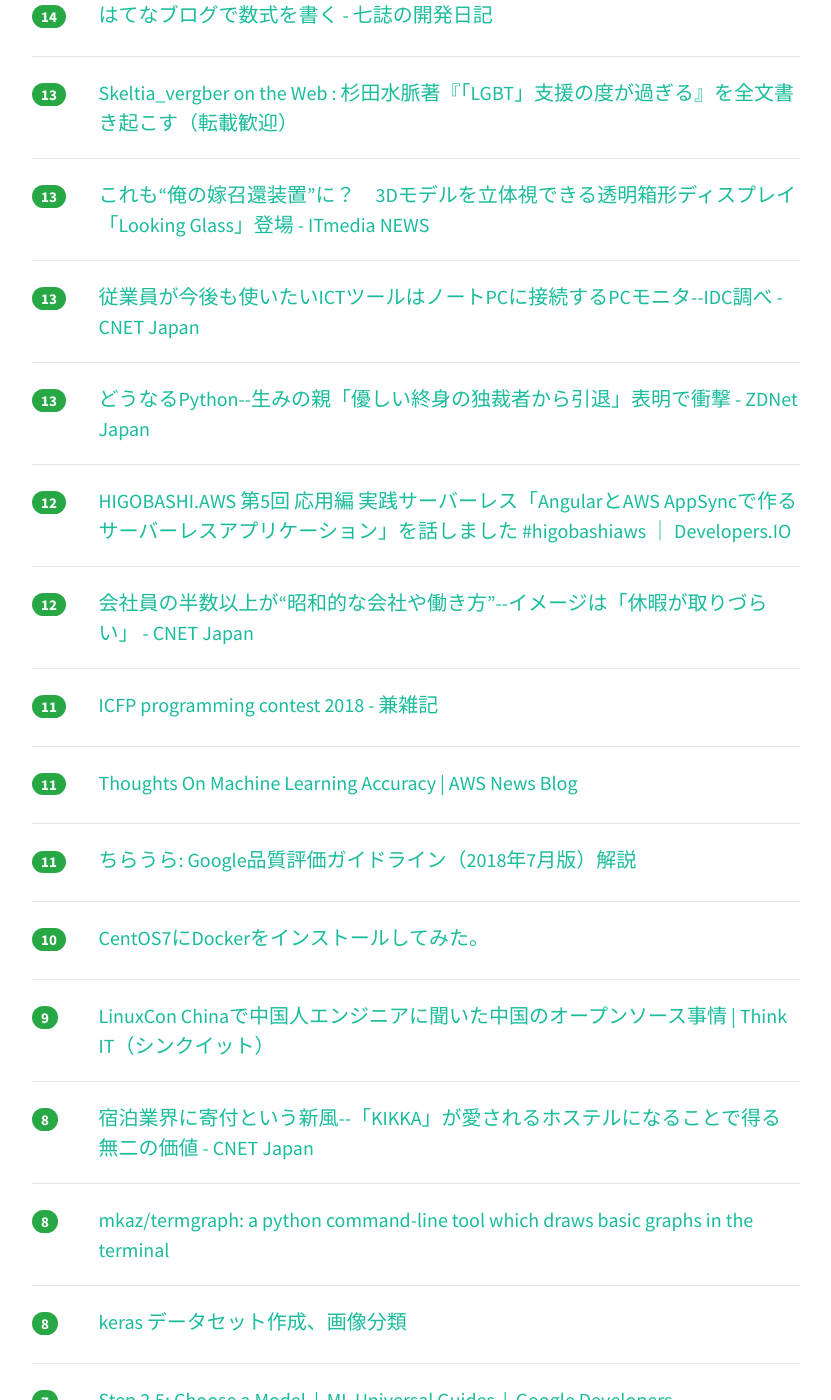
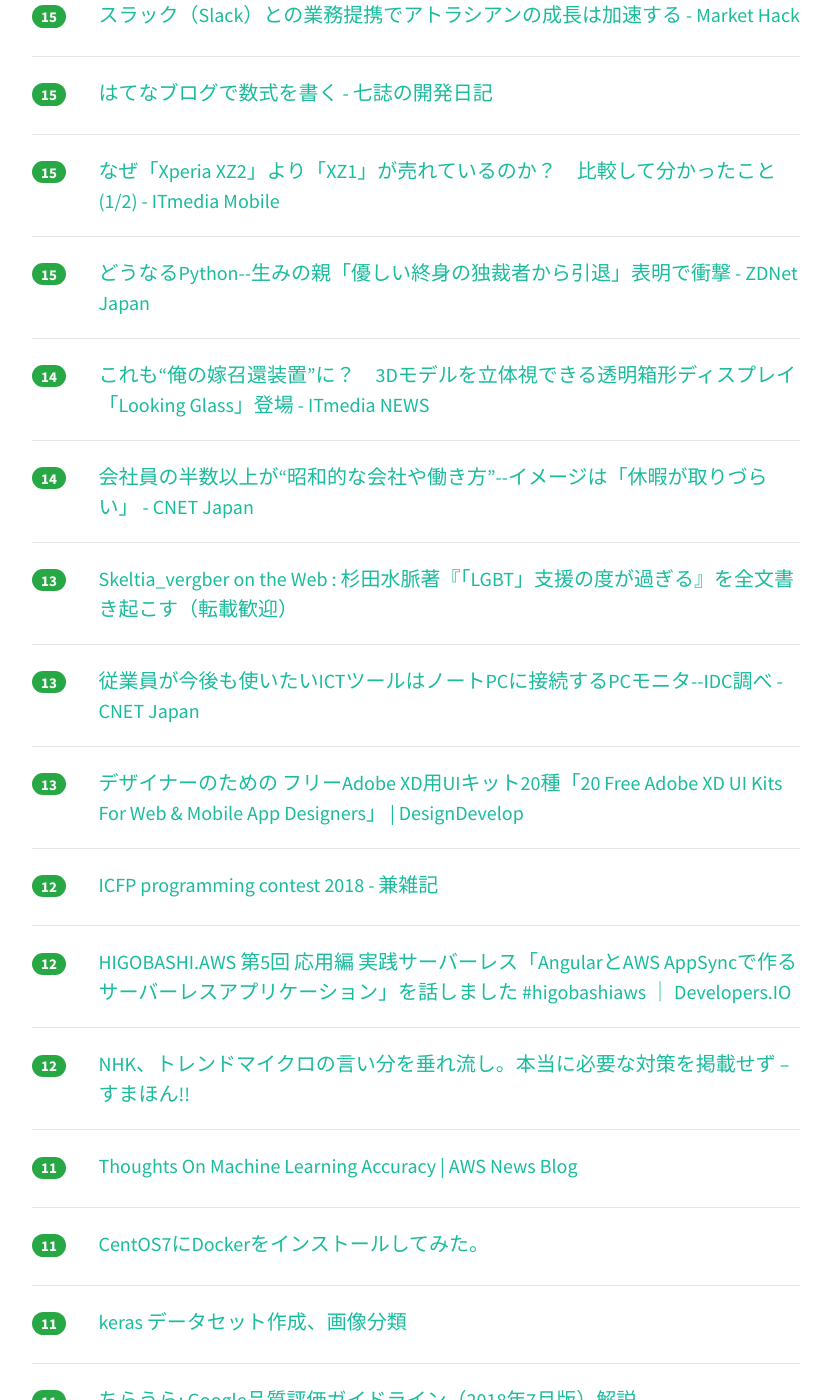
Before and after one commit to yatta47/hatena-matome-site, a Jekyll site: the page built from _posts/2018-07-28-hatena.md, in a window 1280 px wide and 1400 px high, scrolled down 2780 px. Shown: the whole window, without its empty margins (224-1055 px from the left). Built offline with Jekyll 4.4.1, drawn with Linux system fonts in a browser that asks for light colours; nearby versions of some CDN libraries; some of the changed text lies outside the part shown.

Commit message:
Updated 2018-07-28

```diff
--- a/_posts/2018-07-28-hatena.md
+++ b/_posts/2018-07-28-hatena.md
@@ -1,38 +1,43 @@
 ---
 layout: post
 title:  "2018-07-28 はてぶIT"
-date:   2018-07-28 14:01:55
+date:   2018-07-28 15:01:34
 tags: [it-hotentry]
 ---
-48 件のデータあり
+54 件のデータあり
 
 <hr><div class="row">
-<div class="col-1"><span class="badge badge-pill badge-success h2">184</span></div>
+<div class="col-1"><span class="badge badge-pill badge-success h2">196</span></div>
 <div class="col-11"><a href='http://twitter.com/HiromitsuTakagi/status/1022834429356531712' target='_blank'>Hiromitsu Takagiさんのツイート: "全く出鱈目な注意喚起。対策の案内が出鱈目。 https://t.co/gTCApCppvV （ネットワーク報道部記者 郡義之 飯田耕太）"</a></div>
 </div>
 <hr>
 <div class="row">
-<div class="col-1"><span class="badge badge-pill badge-success h2">134</span></div>
+<div class="col-1"><span class="badge badge-pill badge-success h2">147</span></div>
 <div class="col-11"><a href='https://tech.nikkeibp.co.jp/atcl/nxt/news/18/02165/' target='_blank'>多摩のビル建設現場火災、AWS向けデータセンターの可能性が濃厚 | 日経 xTECH（クロステック）</a></div>
 </div>
 <hr>
 <div class="row">
-<div class="col-1"><span class="badge badge-pill badge-success h2">125</span></div>
+<div class="col-1"><span class="badge badge-pill badge-success h2">129</span></div>
 <div class="col-11"><a href='http://kabumatome.doorblog.jp/archives/65923409.html' target='_blank'>安藤ハザマ、Amazonの新データセンターと噂の工事中建物を燃やす : 市況かぶ全力２階建</a></div>
 </div>
 <hr>
 <div class="row">
-<div class="col-1"><span class="badge badge-pill badge-success h2">124</span></div>
+<div class="col-1"><span class="badge badge-pill badge-success h2">129</span></div>
 <div class="col-11"><a href='http://nomolk.hatenablog.com/entry/2018/07/28/005600' target='_blank'>Python+OpenCVで居眠りを検出してArduinoでエアコンの設定温度を下げる - nomolkのブログ</a></div>
 </div>
 <hr>
 <div class="row">
-<div class="col-1"><span class="badge badge-pill badge-success h2">109</span></div>
+<div class="col-1"><span class="badge badge-pill badge-success h2">128</span></div>
 <div class="col-11"><a href='https://blog.amedama.jp/entry/2018/07/28/003342' target='_blank'>Python: Selenium + Headless Chrome で Web ページ全体のスクリーンショットを撮る - CUBE SUGAR CONTAINER</a></div>
 </div>
 <hr>
 <div class="row">
-<div class="col-1"><span class="badge badge-pill badge-success h2">42</span></div>
+<div class="col-1"><span class="badge badge-pill badge-success h2">83</span></div>
+<div class="col-11"><a href='http://halide-lang.org/' target='_blank'>Halide</a></div>
+</div>
+<hr>
+<div class="row">
+<div class="col-1"><span class="badge badge-pill badge-success h2">43</span></div>
 <div class="col-11"><a href='https://qiita.com/cawpea/items/c6cc6e2b9baaec1bca62' target='_blank'>Vue.jsで開発を始める前に決めておきたい事</a></div>
 </div>
 <hr>
@@ -42,33 +47,48 @@ tags: [it-hotentry]
 </div>
 <hr>
 <div class="row">
-<div class="col-1"><span class="badge badge-pill badge-success h2">27</span></div>
+<div class="col-1"><span class="badge badge-pill badge-success h2">30</span></div>
 <div class="col-11"><a href='https://tatsu-zine.com/books/clean-architecture' target='_blank'>Clean Architecture 達人に学ぶソフトウェアの構造と設計【委託】 - 達人出版会</a></div>
 </div>
 <hr>
 <div class="row">
-<div class="col-1"><span class="badge badge-pill badge-success h2">25</span></div>
+<div class="col-1"><span class="badge badge-pill badge-success h2">28</span></div>
+<div class="col-11"><a href='https://qiita.com/HeRo/items/4e65dcc82783b2766c03' target='_blank'>GAS のGoogle謹製CLIツール clasp</a></div>
+</div>
+<hr>
+<div class="row">
+<div class="col-1"><span class="badge badge-pill badge-success h2">27</span></div>
 <div class="col-11"><a href='http://appllio.com/smartphone-document-print-out-cvs' target='_blank'>スマホにあるPDF・エクセル等の文書をコンビニで印刷する方法【セブン／ローソン／ファミマなど】 | アプリオ</a></div>
 </div>
 <hr>
 <div class="row">
-<div class="col-1"><span class="badge badge-pill badge-success h2">24</span></div>
+<div class="col-1"><span class="badge badge-pill badge-success h2">26</span></div>
 <div class="col-11"><a href='https://qiita.com/msssgur/items/a0c4ceeabb68e9ed9743' target='_blank'>chrootとDockerの使い分け</a></div>
 </div>
 <hr>
 <div class="row">
 <div class="col-1"><span class="badge badge-pill badge-success h2">24</span></div>
-<div class="col-11"><a href='https://qiita.com/HeRo/items/4e65dcc82783b2766c03' target='_blank'>GAS のGoogle謹製CLIツール clasp</a></div>
-</div>
-<hr>
-<div class="row">
-<div class="col-1"><span class="badge badge-pill badge-success h2">23</span></div>
 <div class="col-11"><a href='https://japan.cnet.com/article/35122553/' target='_blank'>［ブックレビュー］伝えるコツは順番にあった--「一番伝わる説明の順番」 - CNET Japan</a></div>
 </div>
 <hr>
 <div class="row">
+<div class="col-1"><span class="badge badge-pill badge-success h2">22</span></div>
+<div class="col-11"><a href='http://www.itmedia.co.jp/news/articles/1807/27/news133.html' target='_blank'>自分のキャラに魂を入れる「魔法」　VTuberだけではない、ピクシブが「VRoid Studio」を開発した理由 (1/2) - ITmedia NEWS</a></div>
+</div>
+<hr>
+<div class="row">
+<div class="col-1"><span class="badge badge-pill badge-success h2">21</span></div>
+<div class="col-11"><a href='https://fa-works.com/blog/how-to-receive-a-million-packets' target='_blank'>100万ppsを受信するプログラムを書くのはどのくらい難しいのか？【翻訳】CloudFlare ブログ | FAworks</a></div>
+</div>
+<hr>
+<div class="row">
 <div class="col-1"><span class="badge badge-pill badge-success h2">20</span></div>
-<div class="col-11"><a href='http://www.itmedia.co.jp/news/articles/1807/27/news133.html' target='_blank'>自分のキャラに魂を入れる「魔法」　VTuberだけではない、ピクシブが「VRoid Studio」を開発した理由 (1/2) - ITmedia NEWS</a></div>
+<div class="col-11"><a href='https://iphone-mania.jp/news-220166/' target='_blank'>auが「4年縛り」撤廃へ！公取委の指導に対応、ソフトバンクも続く方針 - iPhone Mania</a></div>
+</div>
+<hr>
+<div class="row">
+<div class="col-1"><span class="badge badge-pill badge-success h2">20</span></div>
+<div class="col-11"><a href='https://wired.jp/2018/07/27/regulation-of-facial-recognition/' target='_blank'>「顔認識は規制すべき」という、マイクロソフトの意外な要望の真意｜WIRED.jp</a></div>
 </div>
 <hr>
 <div class="row">
@@ -83,7 +103,7 @@ tags: [it-hotentry]
 <hr>
 <div class="row">
 <div class="col-1"><span class="badge badge-pill badge-success h2">19</span></div>
-<div class="col-11"><a href='https://iphone-mania.jp/news-220166/' target='_blank'>auが「4年縛り」撤廃へ！公取委の指導に対応、ソフトバンクも続く方針 - iPhone Mania</a></div>
+<div class="col-11"><a href='https://www.ryuzee.com/contents/blog/7129' target='_blank'>Keycloakを使ってAWSにSSO接続する方法</a></div>
 </div>
 <hr>
 <div class="row">
@@ -93,17 +113,7 @@ tags: [it-hotentry]
 <hr>
 <div class="row">
 <div class="col-1"><span class="badge badge-pill badge-success h2">18</span></div>
-<div class="col-11"><a href='https://www.ryuzee.com/contents/blog/7129' target='_blank'>Keycloakを使ってAWSにSSO接続する方法</a></div>
-</div>
-<hr>
-<div class="row">
-<div class="col-1"><span class="badge badge-pill badge-success h2">18</span></div>
 <div class="col-11"><a href='https://japan.cnet.com/article/35123181/' target='_blank'>現実と地続きのVR世界は我々の望むものか--ドワンゴらがVR事業で新会社 - CNET Japan</a></div>
-</div>
-<hr>
-<div class="row">
-<div class="col-1"><span class="badge badge-pill badge-success h2">18</span></div>
-<div class="col-11"><a href='https://wired.jp/2018/07/27/regulation-of-facial-recognition/' target='_blank'>「顔認識は規制すべき」という、マイクロソフトの意外な要望の真意｜WIRED.jp</a></div>
 </div>
 <hr>
 <div class="row">
@@ -122,13 +132,18 @@ tags: [it-hotentry]
 </div>
 <hr>
 <div class="row">
+<div class="col-1"><span class="badge badge-pill badge-success h2">16</span></div>
+<div class="col-11"><a href='http://ogimotokin.hatenablog.com/entry/2018/07/28/020711' target='_blank'>M5stack（ESP32)でお風呂沸かしボタン押しロボットを作ってみた - OGIMOノート</a></div>
+</div>
+<hr>
+<div class="row">
 <div class="col-1"><span class="badge badge-pill badge-success h2">15</span></div>
 <div class="col-11"><a href='http://markethack.net/archives/52084044.html' target='_blank'>スラック（Slack）との業務提携でアトラシアンの成長は加速する - Market Hack</a></div>
 </div>
 <hr>
 <div class="row">
 <div class="col-1"><span class="badge badge-pill badge-success h2">15</span></div>
-<div class="col-11"><a href='http://ogimotokin.hatenablog.com/entry/2018/07/28/020711' target='_blank'>M5stack（ESP32)でお風呂沸かしボタン押しロボットを作ってみた - OGIMOノート</a></div>
+<div class="col-11"><a href='http://7shi.hateblo.jp/entry/2018/07/27/185311' target='_blank'>はてなブログで数式を書く - 七誌の開発日記</a></div>
 </div>
 <hr>
 <div class="row">
@@ -137,8 +152,18 @@ tags: [it-hotentry]
 </div>
 <hr>
 <div class="row">
+<div class="col-1"><span class="badge badge-pill badge-success h2">15</span></div>
+<div class="col-11"><a href='https://japan.zdnet.com/article/35123118/' target='_blank'>どうなるPython--生みの親「優しい終身の独裁者から引退」表明で衝撃 - ZDNet Japan</a></div>
+</div>
+<hr>
+<div class="row">
 <div class="col-1"><span class="badge badge-pill badge-success h2">14</span></div>
-<div class="col-11"><a href='http://7shi.hateblo.jp/entry/2018/07/27/185311' target='_blank'>はてなブログで数式を書く - 七誌の開発日記</a></div>
+<div class="col-11"><a href='http://www.itmedia.co.jp/news/articles/1807/27/news100.html' target='_blank'>これも“俺の嫁召還装置”に？　3Dモデルを立体視できる透明箱形ディスプレイ「Looking Glass」登場 - ITmedia NEWS</a></div>
+</div>
+<hr>
+<div class="row">
+<div class="col-1"><span class="badge badge-pill badge-success h2">14</span></div>
+<div class="col-11"><a href='https://japan.cnet.com/article/35123021/' target='_blank'>会社員の半数以上が“昭和的な会社や働き方”--イメージは「休暇が取りづらい」 - CNET Japan</a></div>
 </div>
 <hr>
 <div class="row">
@@ -148,17 +173,17 @@ tags: [it-hotentry]
 <hr>
 <div class="row">
 <div class="col-1"><span class="badge badge-pill badge-success h2">13</span></div>
-<div class="col-11"><a href='http://www.itmedia.co.jp/news/articles/1807/27/news100.html' target='_blank'>これも“俺の嫁召還装置”に？　3Dモデルを立体視できる透明箱形ディスプレイ「Looking Glass」登場 - ITmedia NEWS</a></div>
-</div>
-<hr>
-<div class="row">
-<div class="col-1"><span class="badge badge-pill badge-success h2">13</span></div>
 <div class="col-11"><a href='https://japan.cnet.com/article/35123097/' target='_blank'>従業員が今後も使いたいICTツールはノートPCに接続するPCモニタ--IDC調べ - CNET Japan</a></div>
 </div>
 <hr>
 <div class="row">
 <div class="col-1"><span class="badge badge-pill badge-success h2">13</span></div>
-<div class="col-11"><a href='https://japan.zdnet.com/article/35123118/' target='_blank'>どうなるPython--生みの親「優しい終身の独裁者から引退」表明で衝撃 - ZDNet Japan</a></div>
+<div class="col-11"><a href='https://design-develop.net/design/20-free-adobe-xd-ui-kits.html' target='_blank'>デザイナーのための フリーAdobe XD用UIキット20種「20 Free Adobe XD UI Kits For Web & Mobile App Designers」 | DesignDevelop</a></div>
+</div>
+<hr>
+<div class="row">
+<div class="col-1"><span class="badge badge-pill badge-success h2">12</span></div>
+<div class="col-11"><a href='http://shinh.hatenablog.com/entry/2018/07/27/033124' target='_blank'>ICFP programming contest 2018 - 兼雑記</a></div>
 </div>
 <hr>
 <div class="row">
@@ -168,12 +193,7 @@ tags: [it-hotentry]
 <hr>
 <div class="row">
 <div class="col-1"><span class="badge badge-pill badge-success h2">12</span></div>
-<div class="col-11"><a href='https://japan.cnet.com/article/35123021/' target='_blank'>会社員の半数以上が“昭和的な会社や働き方”--イメージは「休暇が取りづらい」 - CNET Japan</a></div>
-</div>
-<hr>
-<div class="row">
-<div class="col-1"><span class="badge badge-pill badge-success h2">11</span></div>
-<div class="col-11"><a href='http://shinh.hatenablog.com/entry/2018/07/27/033124' target='_blank'>ICFP programming contest 2018 - 兼雑記</a></div>
+<div class="col-11"><a href='https://smhn.info/201807-nhk-trendmicro' target='_blank'>NHK、トレンドマイクロの言い分を垂れ流し。本当に必要な対策を掲載せず – すまほん!!</a></div>
 </div>
 <hr>
 <div class="row">
@@ -183,32 +203,47 @@ tags: [it-hotentry]
 <hr>
 <div class="row">
 <div class="col-1"><span class="badge badge-pill badge-success h2">11</span></div>
+<div class="col-11"><a href='https://qiita.com/ysuzuki963/items/a31c31735e5b8bed06fe' target='_blank'>CentOS7にDockerをインストールしてみた。</a></div>
+</div>
+<hr>
+<div class="row">
+<div class="col-1"><span class="badge badge-pill badge-success h2">11</span></div>
+<div class="col-11"><a href='https://qiita.com/skyfish20ch/items/781407972c84de05af60' target='_blank'>keras データセット作成、画像分類　</a></div>
+</div>
+<hr>
+<div class="row">
+<div class="col-1"><span class="badge badge-pill badge-success h2">11</span></div>
 <div class="col-11"><a href='https://allforallinternetusers.blogspot.com/2018/07/google20187.html' target='_blank'>ちらうら: Google品質評価ガイドライン&#65288;2018年7月版&#65289;解説 &#12288;</a></div>
 </div>
 <hr>
 <div class="row">
 <div class="col-1"><span class="badge badge-pill badge-success h2">10</span></div>
-<div class="col-11"><a href='https://qiita.com/ysuzuki963/items/a31c31735e5b8bed06fe' target='_blank'>CentOS7にDockerをインストールしてみた。</a></div>
+<div class="col-11"><a href='https://thinkit.co.jp/article/14721' target='_blank'>LinuxCon Chinaで中国人エンジニアに聞いた中国のオープンソース事情 | Think IT（シンクイット）</a></div>
 </div>
 <hr>
 <div class="row">
 <div class="col-1"><span class="badge badge-pill badge-success h2">9</span></div>
-<div class="col-11"><a href='https://thinkit.co.jp/article/14721' target='_blank'>LinuxCon Chinaで中国人エンジニアに聞いた中国のオープンソース事情 | Think IT（シンクイット）</a></div>
+<div class="col-11"><a href='https://github.com/mkaz/termgraph' target='_blank'>mkaz/termgraph: a python command-line tool which draws basic graphs in the terminal</a></div>
+</div>
+<hr>
+<div class="row">
+<div class="col-1"><span class="badge badge-pill badge-success h2">9</span></div>
+<div class="col-11"><a href='https://simchange.jp/travel-sim/' target='_blank'>海外で使える格安SIMを紹介！海外でデータ通信するには？</a></div>
+</div>
+<hr>
+<div class="row">
+<div class="col-1"><span class="badge badge-pill badge-success h2">9</span></div>
+<div class="col-11"><a href='http://www.macotakara.jp/blog/rumor/entry-35399.html' target='_blank'>次期iPad Pro、ダイヤモンドカットデザインを強調したデザインに変わる？ | Rumor | Macお宝鑑定団 blog（羅針盤）</a></div>
+</div>
+<hr>
+<div class="row">
+<div class="col-1"><span class="badge badge-pill badge-success h2">8</span></div>
+<div class="col-11"><a href='https://fjct.fujitsu.com/press-release/20180725.html' target='_blank'>プレスリリース 記事本文 : 富士通クラウドテクノロジーズ</a></div>
 </div>
 <hr>
 <div class="row">
 <div class="col-1"><span class="badge badge-pill badge-success h2">8</span></div>
 <div class="col-11"><a href='https://japan.cnet.com/article/35123044/' target='_blank'>宿泊業界に寄付という新風--「KIKKA」が愛されるホステルになることで得る無二の価値 - CNET Japan</a></div>
-</div>
-<hr>
-<div class="row">
-<div class="col-1"><span class="badge badge-pill badge-success h2">8</span></div>
-<div class="col-11"><a href='https://github.com/mkaz/termgraph' target='_blank'>mkaz/termgraph: a python command-line tool which draws basic graphs in the terminal</a></div>
-</div>
-<hr>
-<div class="row">
-<div class="col-1"><span class="badge badge-pill badge-success h2">8</span></div>
-<div class="col-11"><a href='https://qiita.com/skyfish20ch/items/781407972c84de05af60' target='_blank'>keras データセット作成、画像分類　</a></div>
 </div>
 <hr>
 <div class="row">
@@ -218,17 +253,12 @@ tags: [it-hotentry]
 <hr>
 <div class="row">
 <div class="col-1"><span class="badge badge-pill badge-success h2">7</span></div>
-<div class="col-11"><a href='https://fjct.fujitsu.com/press-release/20180725.html' target='_blank'>プレスリリース 記事本文 : 富士通クラウドテクノロジーズ</a></div>
-</div>
-<hr>
-<div class="row">
-<div class="col-1"><span class="badge badge-pill badge-success h2">6</span></div>
 <div class="col-11"><a href='https://www.sedge-design.com/2018/07/decade-to-zio.html' target='_blank'>ヒーローのデザイン 仮面ライダーディケイドからジオウを探る|SedgeDesign</a></div>
 </div>
 <hr>
 <div class="row">
-<div class="col-1"><span class="badge badge-pill badge-success h2">6</span></div>
-<div class="col-11"><a href='https://simchange.jp/travel-sim/' target='_blank'>海外で使える格安SIMを紹介！海外でデータ通信するには？</a></div>
+<div class="col-1"><span class="badge badge-pill badge-success h2">7</span></div>
+<div class="col-11"><a href='https://jp.techcrunch.com/2018/07/28/2018-07-27-google-home-routines-vs-schedule/' target='_blank'>Google Assistantで複数の一連の仕事をスケジューリングできるようになった | TechCrunch Japan</a></div>
 </div>
 <hr>
 <div class="row">
@@ -237,12 +267,12 @@ tags: [it-hotentry]
 </div>
 <hr>
 <div class="row">
-<div class="col-1"><span class="badge badge-pill badge-success h2">3</span></div>
+<div class="col-1"><span class="badge badge-pill badge-success h2">5</span></div>
 <div class="col-11"><a href='https://www.oreilly.co.jp/books/9784873118550/' target='_blank'>O'Reilly Japan - プログラミングRust</a></div>
 </div>
 <hr>
 <div class="row">
-<div class="col-1"><span class="badge badge-pill badge-success h2">3</span></div>
-<div class="col-11"><a href='http://www.macotakara.jp/blog/rumor/entry-35399.html' target='_blank'>次期iPad Pro、ダイヤモンドカットデザインを強調したデザインに変わる？ | Rumor | Macお宝鑑定団 blog（羅針盤）</a></div>
+<div class="col-1"><span class="badge badge-pill badge-success h2">5</span></div>
+<div class="col-11"><a href='https://investment.abbamboo.com/backtesting/stop-order-atr/' target='_blank'>ロスカットとトレイリングストップの有効性を検証｜日経225 FX 4時間足 - Investment Tech Hack</a></div>
 </div>
 <hr>
```
